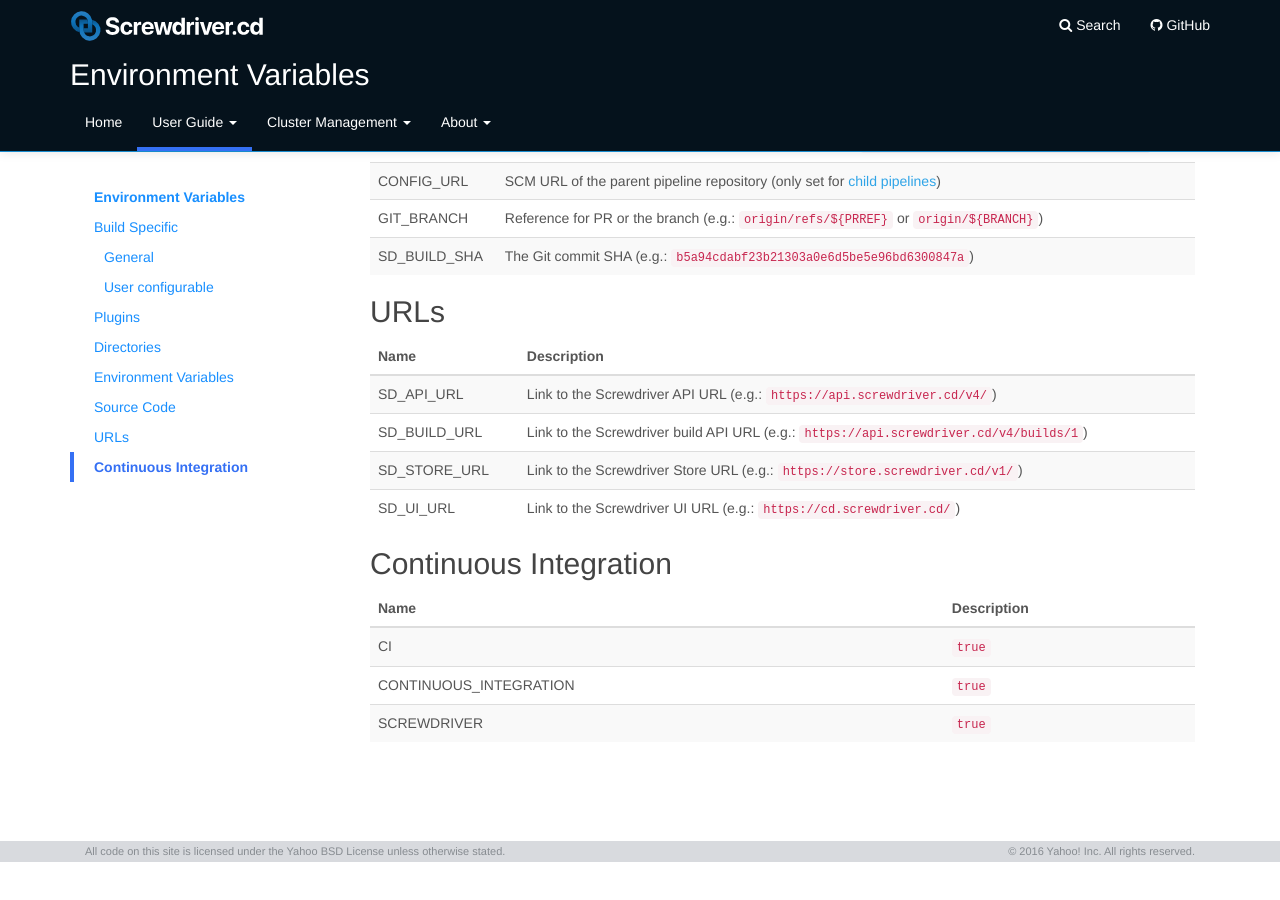
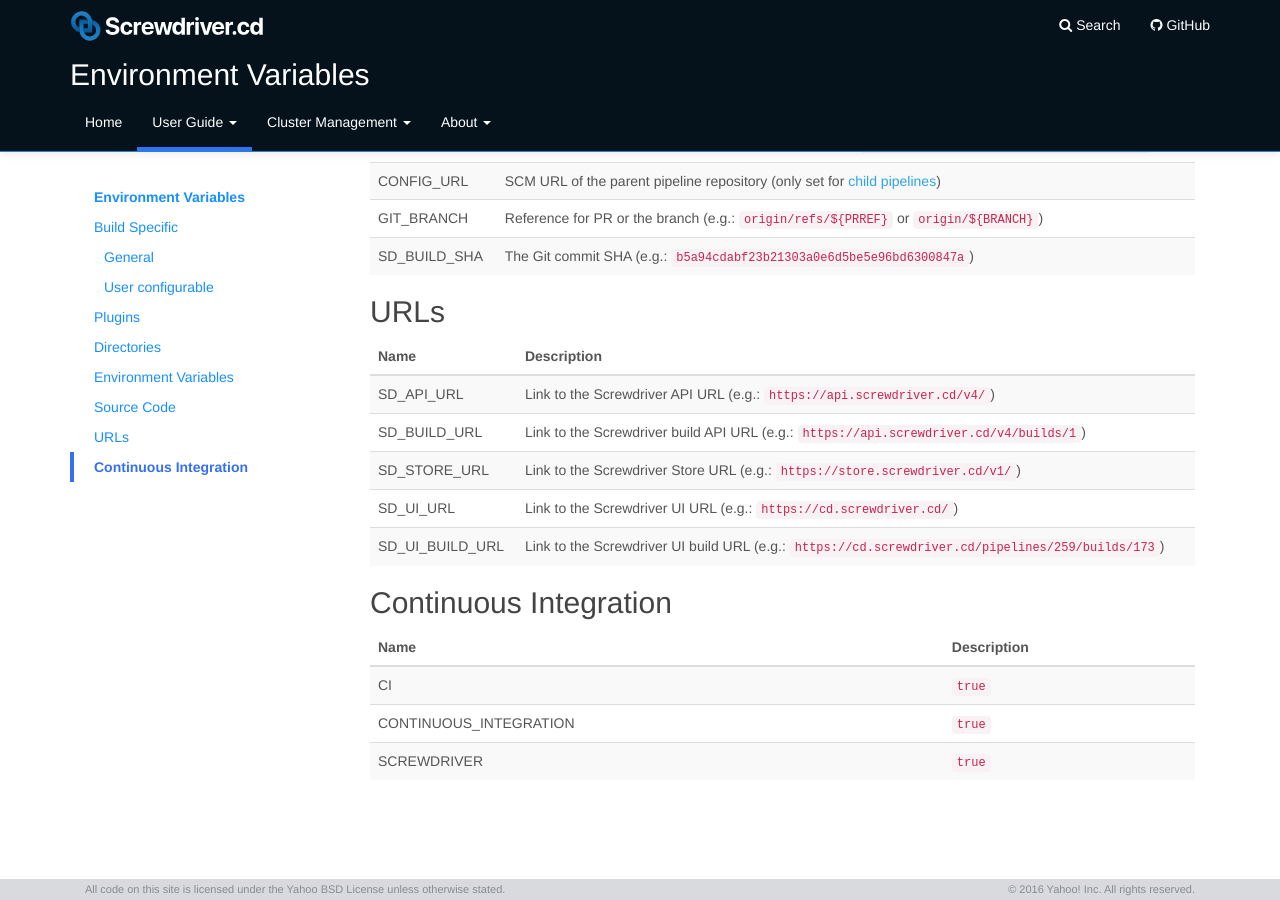
Before and after one commit to screwdriver-cd/guide, a Jekyll site: the page built from docs/user-guide/environment-variables.md, in a window 1280 px wide and 900 px high, scrolled down 2871 px. Built offline with Jekyll 4.4.1, drawn with Linux system fonts in a browser that asks for light colours; before the commit the page ends 3733 px from its top, so only the background shows below that.

Commit message:
feat: Add SD_UI_BUILD_URL to environment variables (#353)

```diff
--- a/docs/user-guide/environment-variables.md
+++ b/docs/user-guide/environment-variables.md
@@ -119,6 +119,7 @@ Then `process.env.REGION.INSTANCE` won't work, and you must use `process.env['RE
 | SD_BUILD_URL | Link to the Screwdriver build API URL (e.g.: `https://api.screwdriver.cd/v4/builds/1`) |
 | SD_STORE_URL | Link to the Screwdriver Store URL (e.g.: `https://store.screwdriver.cd/v1/`) |
 | SD_UI_URL | Link to the Screwdriver UI URL (e.g.: `https://cd.screwdriver.cd/`) |
+| SD_UI_BUILD_URL | Link to the Screwdriver UI build URL (e.g.: `https://cd.screwdriver.cd/pipelines/259/builds/173`) |
 
 
 ## Continuous Integration
```
